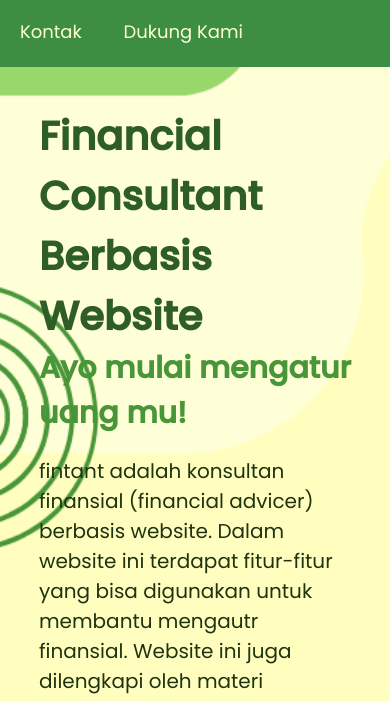
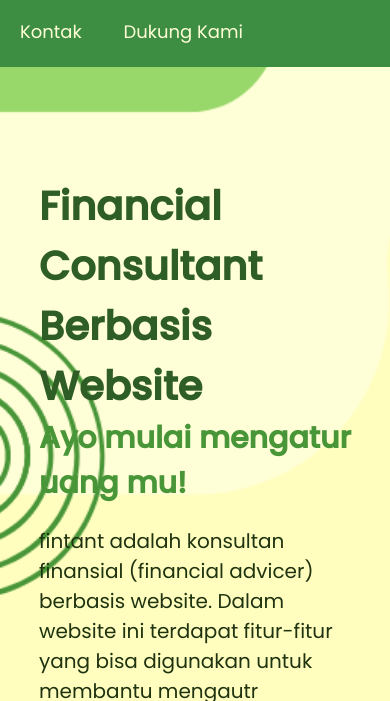
Before and after one commit to capyloper/fintant.github.io, a plain HTML site: page index.html in a window 390 px wide. Shown: the part 143-844 px from the top of the page. Drawn offline with Linux system fonts and the light colour scheme.

Commit message:
Update style.css

```diff
--- a/style.css
+++ b/style.css
@@ -134,6 +134,8 @@ nav ul ul ul li {
     height: 85%;
     width: 85%;
   }
+  h1{
+    margin-top: 70px;
 }
 /* Mobile */
 @media (max-width: 450px) {
```
